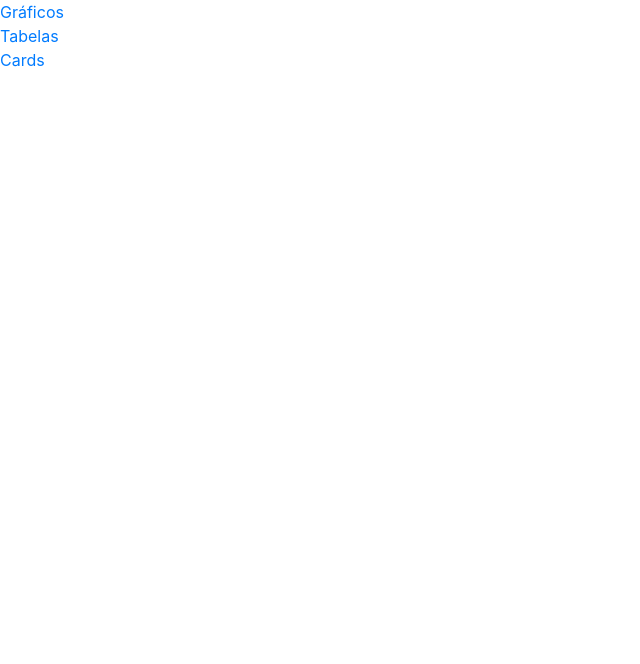
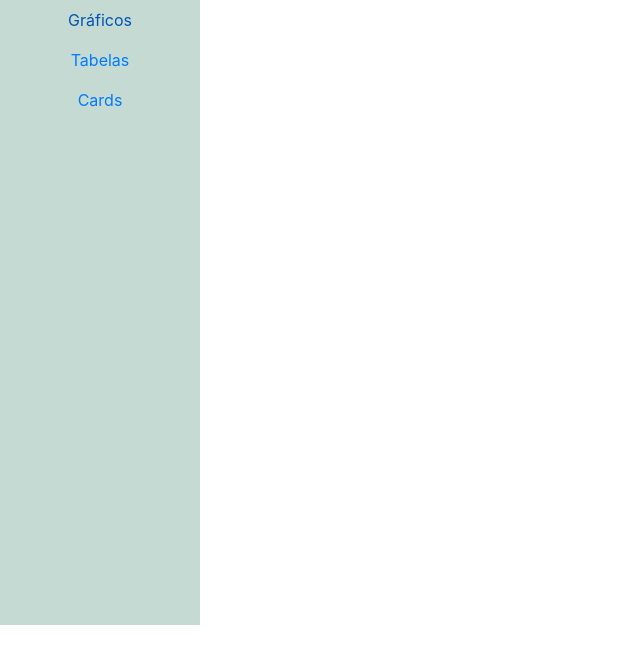
Before and after one commit to AndreDevLopes/DashBoard, a React (Create React App) app: page / in a window 1280 px wide. Shown: the top 664 px of the page, without its empty margins (0-640 px from the left). Built offline with nearby package versions, Linux system fonts and the light colour scheme.

Commit message:
criado o componente menu

```diff
--- a/src/components/menu/Menu.js
+++ b/src/components/menu/Menu.js
@@ -1,15 +1,16 @@
 import React, { Component } from 'react';
 import { Link } from 'react-router-dom';
+import './menu.css';
 
 
 export default class Menu extends Component {
     render() {
         return (
-            <div>
+            <div className="menu">
                 <ul className="nav flex-column">
-                    <li className="nav-item"><Link to="/">Gráficos </Link>  </li>
-                    <li className="nav-item"><Link to="/tabela">Tabelas </Link> </li>
-                    <li className="nav-item"><Link to="/card">Cards  </Link>  </li>
+                    <li className="nav-item"><Link to="/" className="nav-link dark">Gráficos </Link>  </li>
+                    <li className="nav-item"><Link to="/tabela" className="nav-link dark">Tabelas </Link> </li>
+                    <li className="nav-item"><Link to="/card" className="nav-link dark">Cards  </Link>  </li>
                 </ul>
             </div>
         )
--- a/src/components/menu/menu.css
+++ b/src/components/menu/menu.css
@@ -0,0 +1,9 @@
+.menu{
+    background-color: rgb(196, 218, 211);
+    width: 200px;
+    text-align: center;
+    height: 625px;
+}
+.link{
+    color: white;
+}
```
